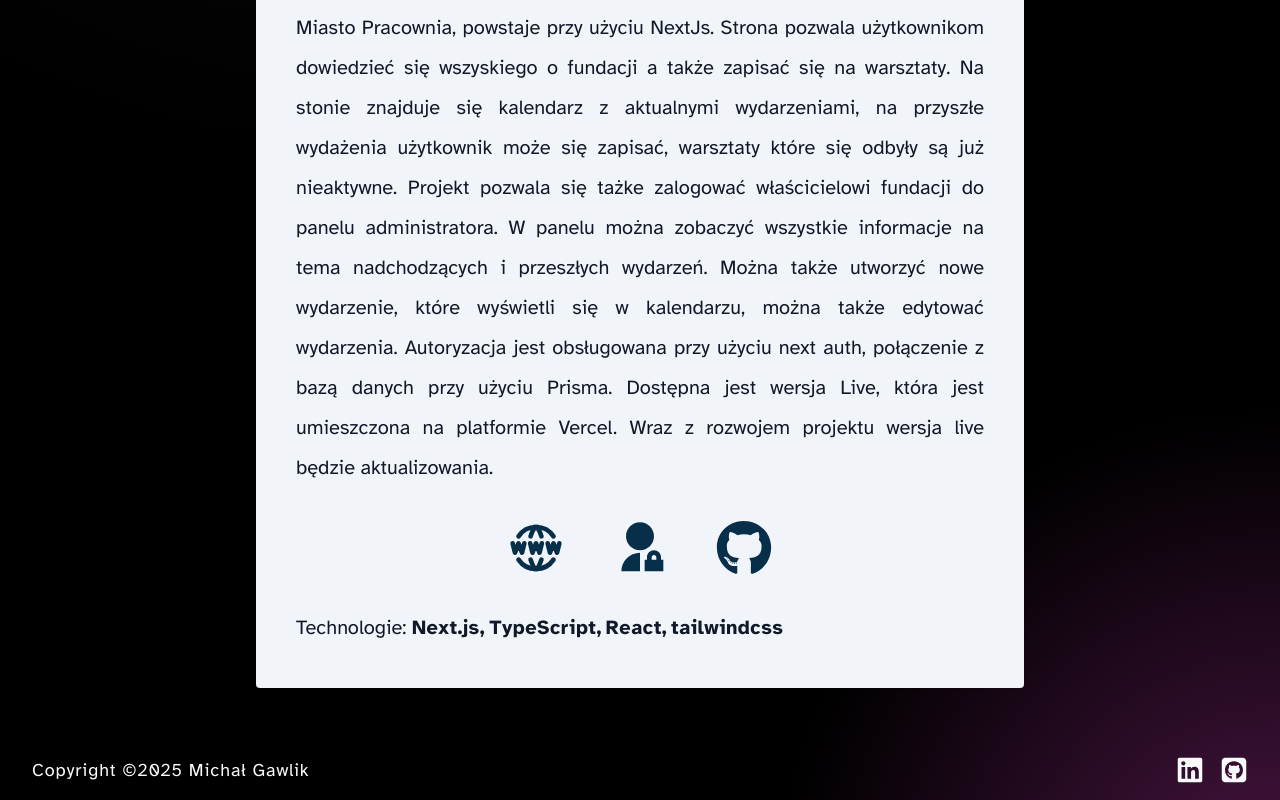
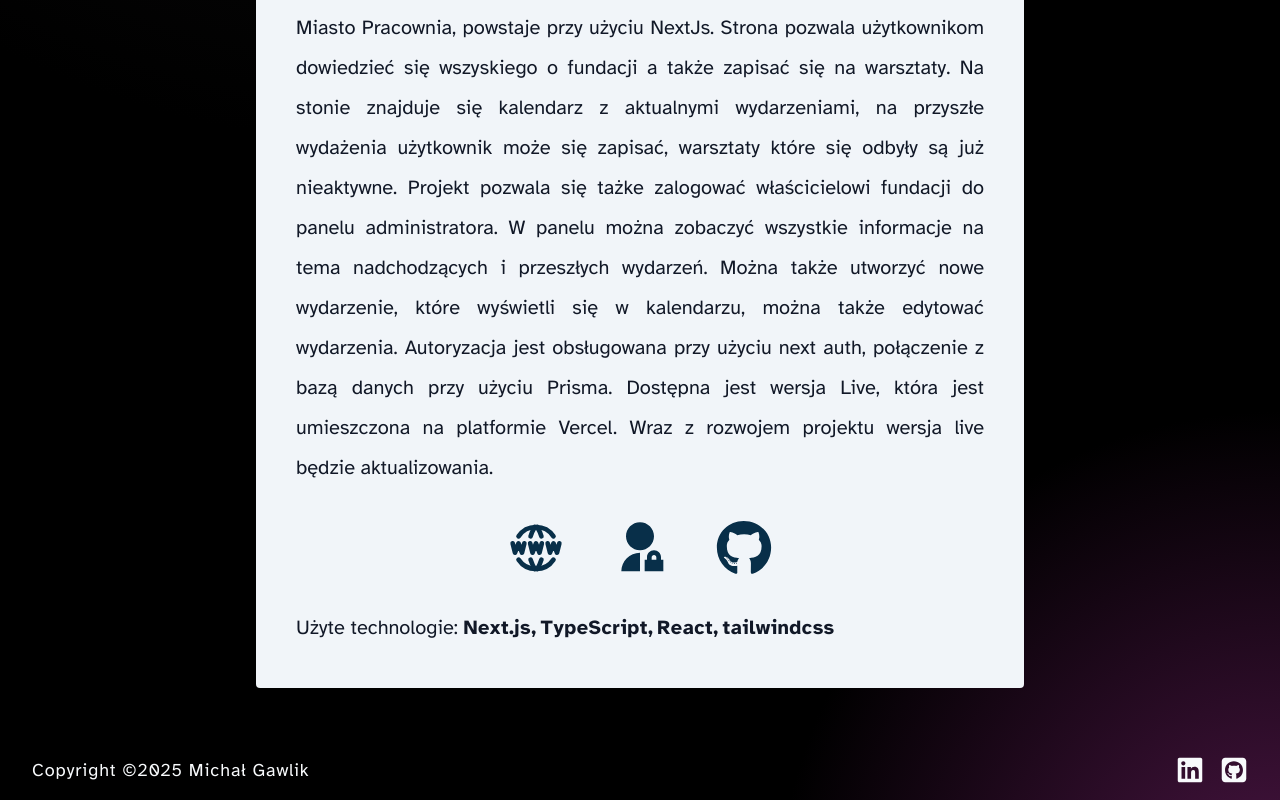
Before and after one commit to misiek869/my_portfolio_v3, a React (Vite) app: page /projects/13b56b64-14df-4efa-8edf-567d80291c27 in a window 1280 px wide. Shown: the part 348-1148 px from the top of the page. Built offline with nearby package versions, Linux system fonts and the light colour scheme.

Commit message:
change translations

```diff
--- a/src/i18n.ts
+++ b/src/i18n.ts
@@ -15,7 +15,7 @@ I build both frontend and full-stack projects – you can check out a few of the
 				aboutTitle: 'About Me',
 				techTitle: 'tech stack',
 				projectsTitle: 'my projects',
-				projectTech: 'Technologies',
+				projectTech: 'Used technologies',
 				heroTitle: `I'm Michael`,
 				heroSubtitle: 'Front-End Developer from Poland',
 				heroBtn: 'my projects',
@@ -51,7 +51,7 @@ I build both frontend and full-stack projects – you can check out a few of the
 				aboutTitle: 'O Mnie',
 				techTitle: 'umiejętności',
 				projectsTitle: 'moje projekty',
-				projectTech: 'Technologie',
+				projectTech: 'Użyte technologie',
 				heroTitle: `Jestem Michał`,
 				heroSubtitle: 'Front-End Developer',
 				heroBtn: 'moje projekty',
```
